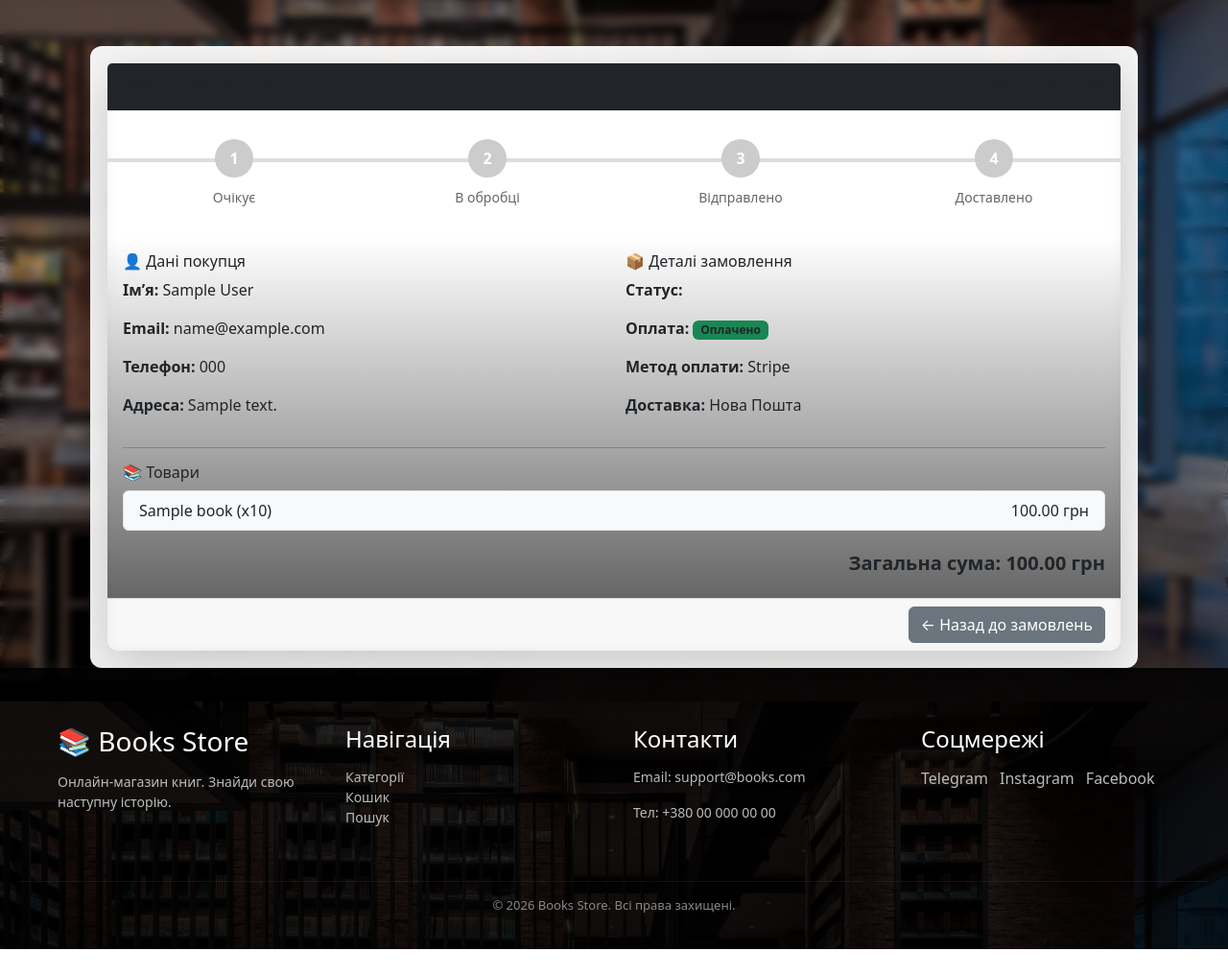
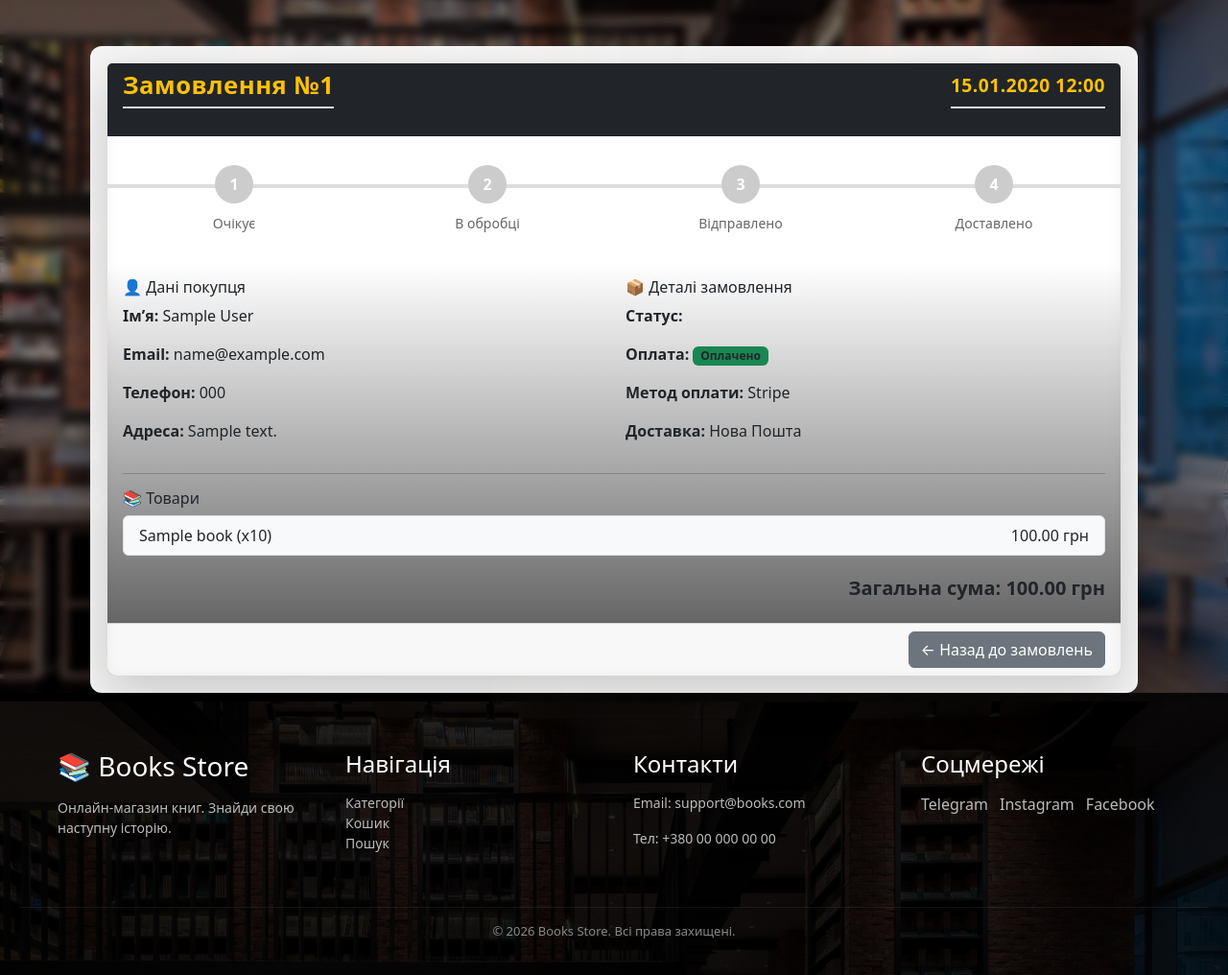
Before and after one commit to SamueleTitozzi/Book-Store, a Django app: page /orders/detail/1/ in a window 1280 px wide. Shown: the part 69-1085 px from the top of the page at 96% size. Before the commit the page ends 1058 px from the top, so only its background shows below. Run offline with Django 5.2, Linux system fonts and the light colour scheme; a user stored in the database is signed in; tables that the repository leaves empty hold one stand-in row (values such as "Sample post"); some libraries are stand-ins or nearby versions.

Commit message:
Update styles and order logic

```diff
--- a/mysite/static/base/css/components.css
+++ b/mysite/static/base/css/components.css
@@ -152,6 +152,19 @@
     box-shadow: 0 4px 10px rgba(0,0,0,0.2);
 }
 
+button.btn.order-history-cancelled-btn {
+    font-weight: 600;
+    padding: 6px 14px;
+    border-radius: 8px;
+    transition: all 0.2s ease;
+}
+
+button.btn.order-history-cancelled-btn:hover {
+    background-color: red;
+    transform: translateY(-1px);
+    box-shadow: 0 4px 10px rgba(0,0,0,0.2);
+}
+
 /* ERROR LIST */
 .errorlist {
     color: red;
--- a/mysite/static/base/css/pages/orders-detail.css
+++ b/mysite/static/base/css/pages/orders-detail.css
@@ -49,6 +49,32 @@
     z-index: 0;
 }
 
+.order-detail-card h5.order-header-title {
+    font-size: 1.6rem;
+    font-weight: 700;
+    color: #ffc107;
+    margin-bottom: 20px;
+    padding-bottom: 6px;
+    border-bottom: 2px solid #e0e0e0;
+    display: flex;
+    align-items: center;
+    gap: 10px;
+    letter-spacing: 0.5px;
+}
+
+.order-detail-card span.order-date {
+    font-size: 1.2rem;
+    color: #ffc107;
+    font-weight: 700;
+    border-bottom: 2px solid #e0e0e0;
+    display: flex;
+    align-items: center;
+    gap: 10px;
+    letter-spacing: 0.5px;
+    margin-bottom: 20px;
+    padding-bottom: 6px;
+}
+
 .progress-step {
     position: relative;
     text-align: center;
@@ -68,9 +94,19 @@
     transition: 0.3s;
 }
 
+.progress-step.active.cancelled .circle {
+    background: #dc3545;
+    color: #fff;
+}
+
 .progress-step span {
     font-size: 14px;
     color: #666;
+}
+
+.progress-step.active.cancelled span {
+    color: #dc3545;
+    font-weight: 600;
 }
 
 /* ACTIVE */
@@ -95,6 +131,10 @@
     z-index: -1;
 }
 
+.progress-step.active.cancelled::after {
+    background: #dc3545;
+}
+
 .progress-step:first-child::after {
     display: none;
 }
--- a/orders/models.py
+++ b/orders/models.py
@@ -13,6 +13,7 @@
         ('shipped', 'Відправлено'),
         ('delivered', 'Доставлено'),
         ('cancelled', 'Скасовано'),
+        ('refunded', 'Повернено кошти')
     ]
 
     user = models.ForeignKey(User, on_delete=models.CASCADE)
@@ -44,6 +45,17 @@
     def get_total_price(self):
         return sum(item.get_total_price() for item in self.items.all())
 
+    """Замовлення можна скасувати лише поки воно не передано в обробку."""
+
+    @property
+    def can_be_cancelled(self):
+        return self.status not in [
+            'shipped',
+            'delivered',
+            'cancelled',
+            'refunded'
+        ]
+
     def __str__(self):
         return f"Order {self.pk} by {self.user.username}"
 
--- a/orders/urls.py
+++ b/orders/urls.py
@@ -18,4 +18,5 @@
     path('check-status/<int:pk>/', views.CheckOrderStatusView.as_view(), name='check_status'),
     path('confirm-payment/<int:pk>/', views.ConfirmPaymentView.as_view(), name='confirm_payment'),
     path('detail/<int:pk>/', views.OrderDetailView.as_view(), name='order_detail'),
+    path('order/<int:pk>/cancel/', views.CancelOrderView.as_view(), name='cancel_order')
 ]
--- a/orders/views.py
+++ b/orders/views.py
@@ -1,6 +1,7 @@
 import logging
 
 from django.conf import settings
+from django.contrib import messages
 from django.contrib.auth.decorators import login_required
 from django.contrib.auth.mixins import LoginRequiredMixin
 from django.http import JsonResponse, HttpResponse
@@ -26,7 +27,7 @@
 
 from mysite.services.payment_service import (
     create_payment_intent,
-    verify_webhook
+    verify_webhook, refund_payment
 )
 
 from orders.models import Order, OrderItem
@@ -111,6 +112,51 @@
         order = get_object_or_404(Order, pk=self.kwargs['pk'], user=self.request.user)
         context['order'] = order
         return context
+
+
+class CancelOrderView(AutoTemplateNameMixin, LoginRequiredMixin, View): # (order_service: )
+
+    def post(self, request, pk):
+
+        order = get_object_or_404(
+            Order,
+            pk=pk,
+            user=request.user
+        )
+
+        if not order.can_be_cancelled:
+            messages.error(
+                request,
+                "Замовлення вже не можна скасувати."
+            )
+            return redirect("orders:order_history")
+
+        try:
+
+            if order.is_paid:
+
+                refund_payment(order)
+
+                order.status = 'refunded'
+
+            else:
+
+                order.status = 'cancelled'
+
+            order.save(update_fields=['status'])
+
+            messages.success(
+                request,
+                "Замовлення успішно скасовано."
+            )
+
+        except Exception as e:
+
+            messages.error(
+                request,
+                f"Помилка повернення коштів: {str(e)}"
+            )
+        return redirect("orders:order_history")
 
 
 @method_decorator(login_required, name='dispatch')
--- a/templates/orders/order_detail.html
+++ b/templates/orders/order_detail.html
@@ -9,11 +9,18 @@
 
             <!-- HEADER -->
             <div class="card-header bg-dark text-white d-flex justify-content-between">
-                <h5>Замовлення №{{ order.id }}</h5>
-                <span>{{ order.created_at|date:"d.m.Y H:i" }}</span>
+                <h5 class="order-header-title">Замовлення №{{ order.id }}</h5>
+                <span class="order-date">{{ order.created_at|date:"d.m.Y H:i" }}</span>
             </div>
 
             <div class="order-progress">
+
+                {% if order.status == 'cancelled' %}
+                    <div class="progress-step active cancelled">
+                        <div class="circle">✖</div>
+                        <span>Скасоване</span>
+                    </div>
+                {% else %}
 
                 <div class="progress-step {% if order.status != 'pending' %}active{% endif %}">
                     <div class="circle">1</div>
@@ -34,7 +41,7 @@
                     <div class="circle">4</div>
                     <span>Доставлено</span>
                 </div>
-
+                {% endif %}
             </div>
 
             <!-- BODY -->
@@ -70,7 +77,9 @@
 
                         <p>
                             <strong>Оплата:</strong>
-                            {% if order.is_paid %}
+                            {% if order.status == 'refunded' %}
+                            <span class="badge bg-info">💸 Повернуто кошти</span>
+                            {% elif order.is_paid %}
                             <span class="badge bg-success">Оплачено</span>
                             {% else %}
                             <span class="badge bg-danger">Не оплачено</span>
```
Also changed, not shown: mysite/services/payment_service.py (+21 -2 lines), templates/orders/order_history.html (+23 -1 lines), orders/migrations/0008_alter_order_status.py (added).
